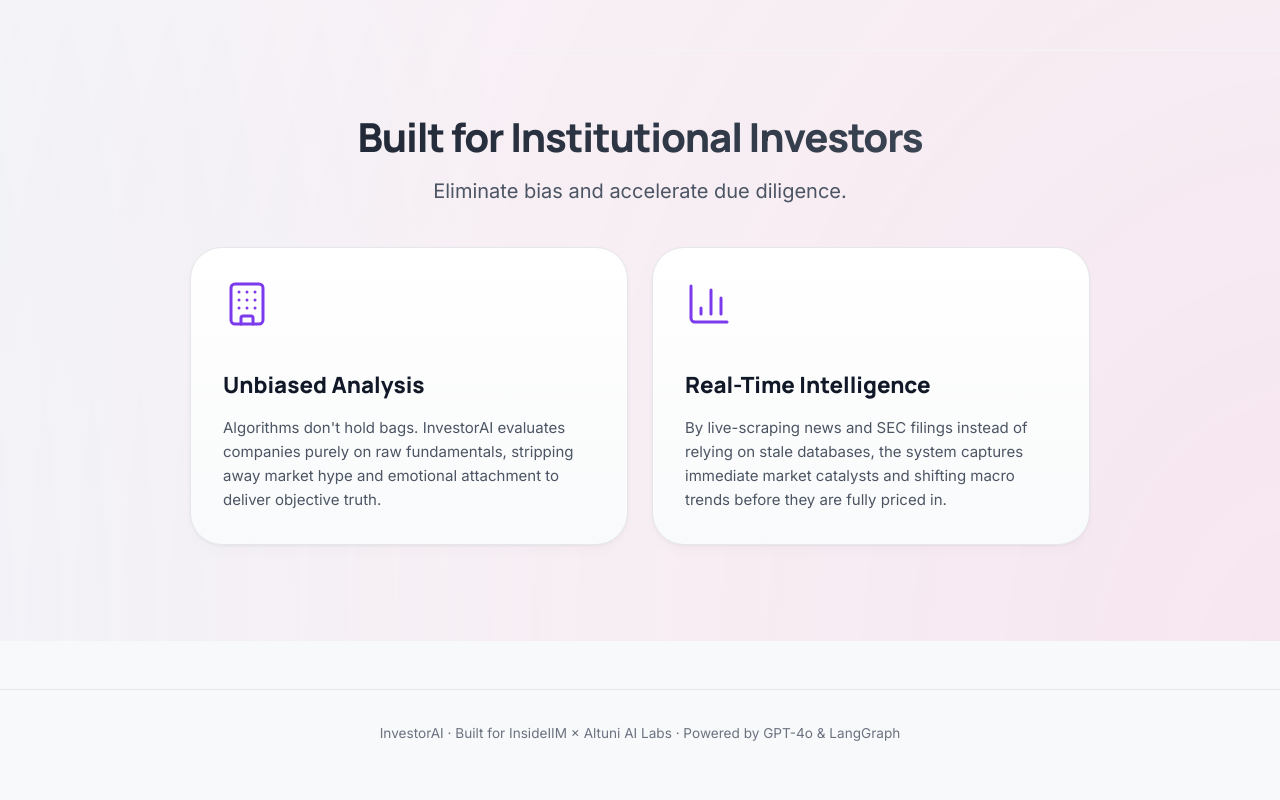
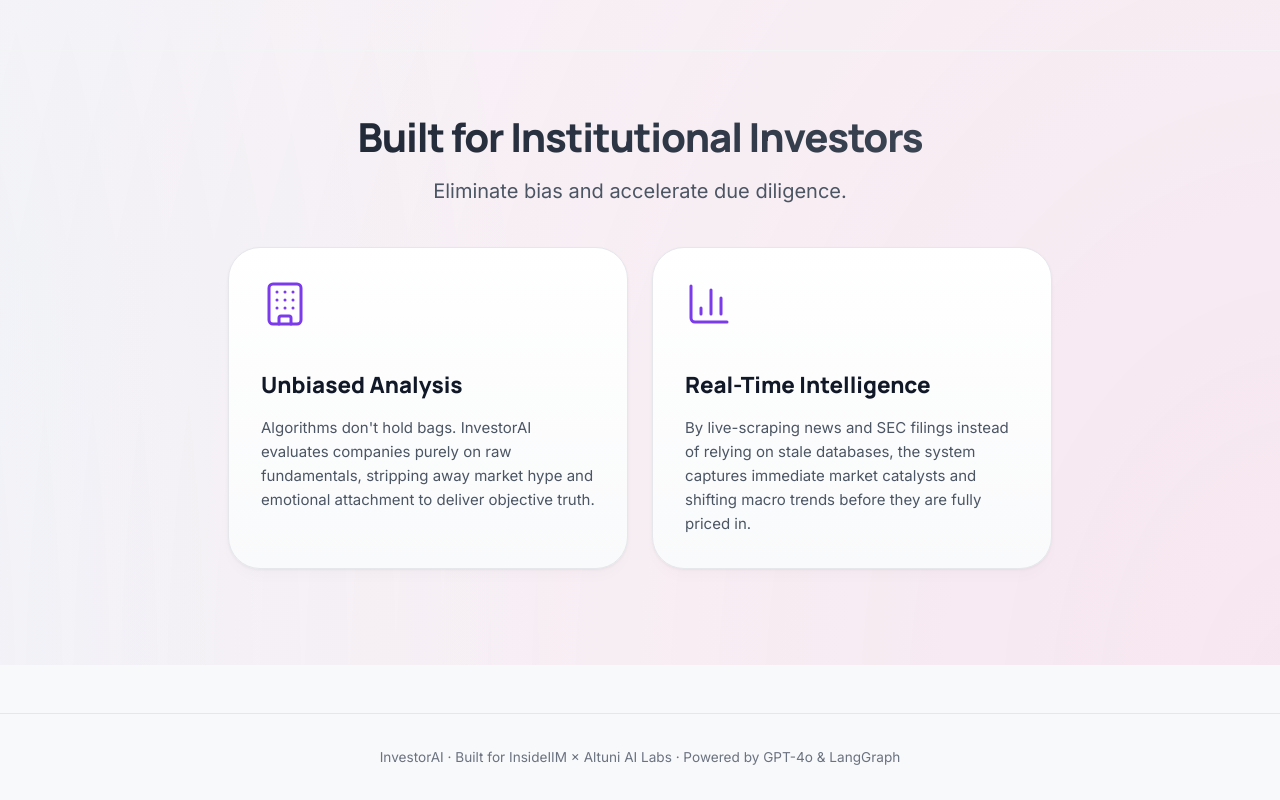
Before and after one commit to Aadi-110i/InvestorAI, a Next.js app: page / in a window 1280 px wide. Shown: the part 1663-2463 px from the top of the page. Before the commit the page ends 2439 px from the top, so only its background shows below. Built offline with nearby package versions, Linux system fonts and the light colour scheme.

Commit message:
UI: Tighten spacing between bottom two feature cards

```diff
--- a/src/app/page.tsx
+++ b/src/app/page.tsx
@@ -361,7 +361,7 @@ export default function Home() {
               <h2 className="landing-heading" style={{ fontSize: '2.5rem' }}>Built for Institutional Investors</h2>
               <div className="landing-subheading">Eliminate bias and accelerate due diligence.</div>
 
-              <div className="feature-grid" style={{ maxWidth: '900px', margin: '0 auto' }}>
+              <div style={{ display: 'grid', gridTemplateColumns: 'repeat(auto-fit, minmax(300px, 400px))', gap: 'var(--s6)', justifyContent: 'center' }}>
                 <div className="feature-card">
                   <div className="feature-icon" style={{ color: 'var(--purple-600)' }}><Building size={48} strokeWidth={1.5} /></div>
                   <div className="feature-title">Unbiased Analysis</div>
```
